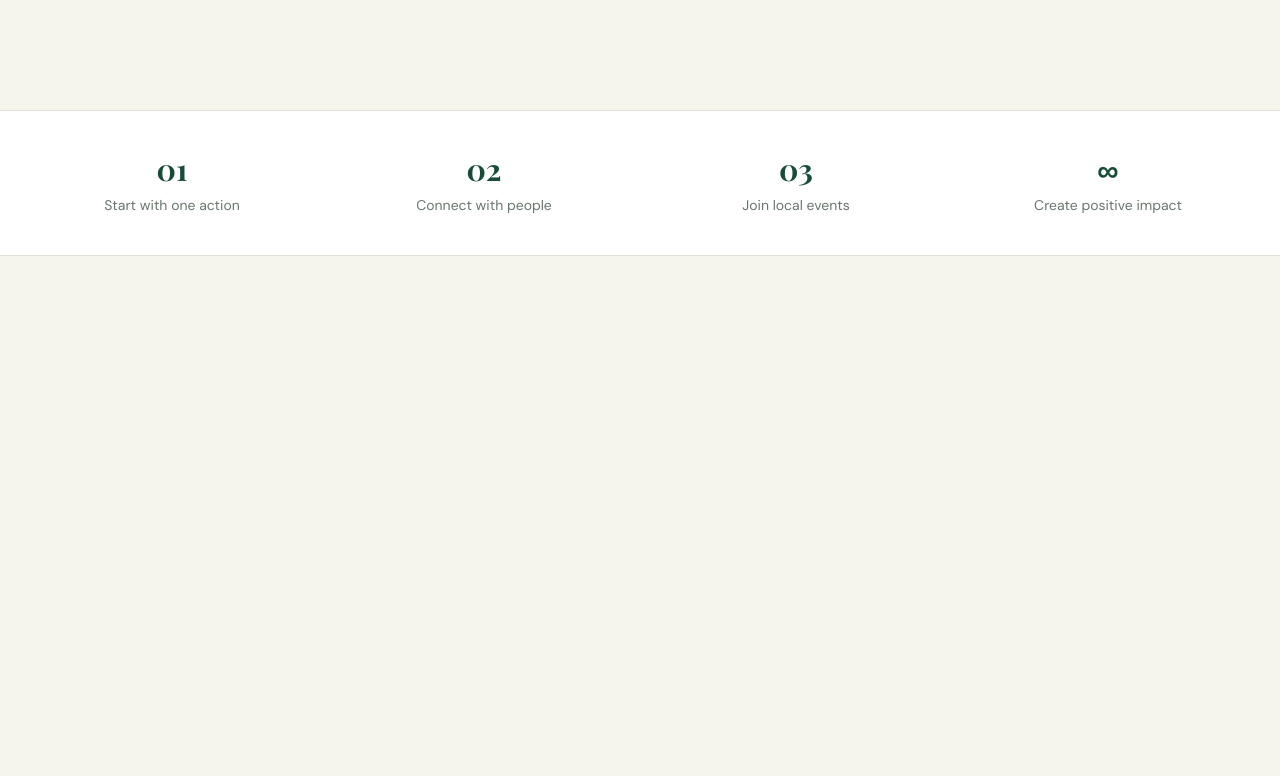
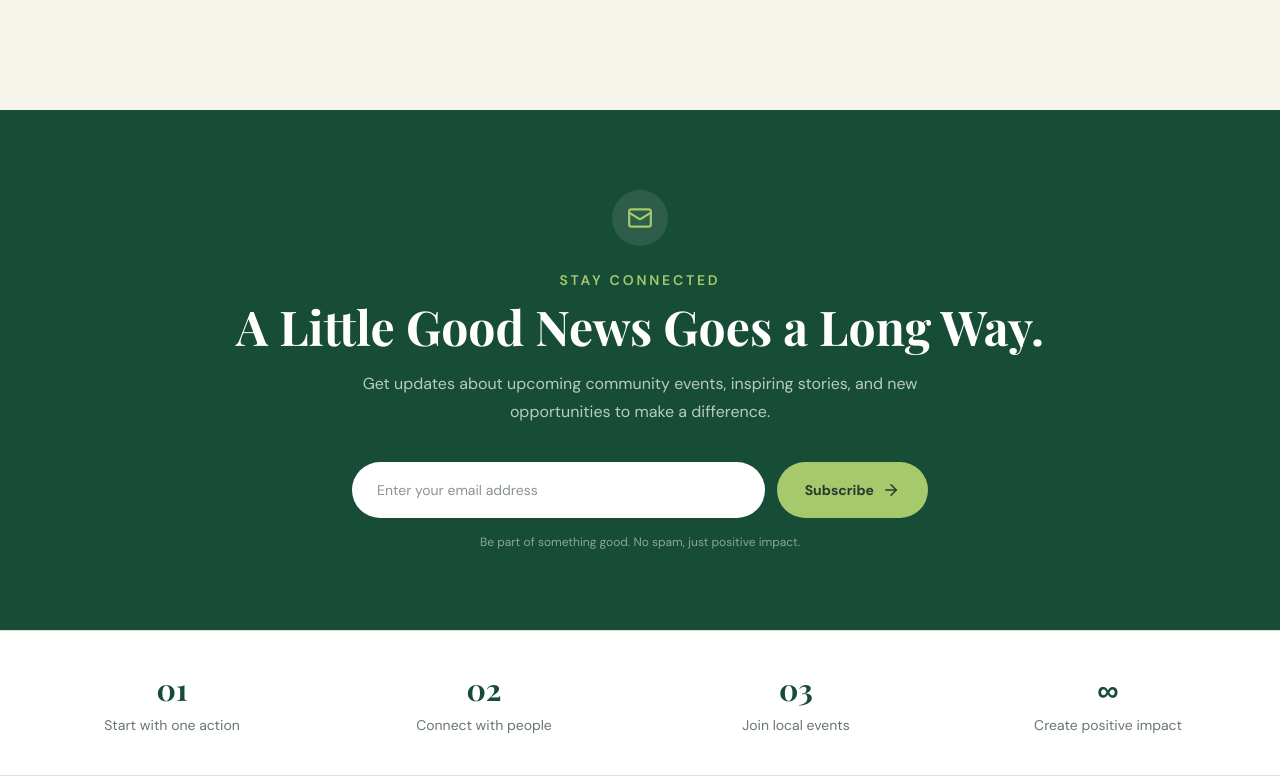
Before and after one commit to md-rakib-hasan1/kindora-client, a Next.js app: page / in a window 1280 px wide. Shown: the part 3739-4515 px from the top of the page. Before the commit the page ends 3995 px from the top, so only its background shows below. Built offline with nearby package versions, Linux system fonts and the light colour scheme; a web font is replaced by a local one.

Commit message:
feat: add homepage newsletter section

```diff
--- a/src/app/page.tsx
+++ b/src/app/page.tsx
@@ -1,6 +1,7 @@
 
 import CommunityGallery from "@/components/home/CommunityGallery";
 import FeaturesSection from "@/components/home/FeaturesSection";
+import NewsletterSection from "@/components/home/NewsletterSection";
 import UpcomingEvents from "@/components/home/UpcomingEvents";
 import Image from "next/image";
 import Link from "next/link";
@@ -101,6 +102,7 @@ const Home = () => {
       <FeaturesSection />
       <UpcomingEvents />
       <CommunityGallery />
+      <NewsletterSection />
 
       {/* Impact Statistics */}
       <section className="border-y border-[#DCE2D7] bg-white">
--- /dev/null
+++ b/src/components/home/NewsletterSection.tsx
@@ -0,0 +1,69 @@
+
+"use client";
+
+import { useState } from "react";
+import { ArrowRight, Mail, CheckCircle } from "lucide-react";
+
+const NewsletterSection = () => {
+  const [email, setEmail] = useState("");
+
+  const handleSubmit = (e: React.FormEvent<HTMLFormElement>) => {
+    e.preventDefault();
+
+    if (!email.trim()) return;
+
+    // UI only — no actual subscription
+    setEmail("");
+  };
+
+  return (
+    <section className="bg-[#174C37] px-5 py-20 lg:px-8">
+      <div className="mx-auto max-w-4xl text-center">
+        <div className="mx-auto mb-6 flex h-14 w-14 items-center justify-center rounded-full bg-white/10 text-[#A5C96B]">
+          <Mail size={26} />
+        </div>
+
+        <p className="mb-3 text-sm font-semibold uppercase tracking-[0.2em] text-[#A5C96B]">
+          Stay Connected
+        </p>
+
+        <h2 className="font-heading text-3xl font-bold text-white md:text-4xl lg:text-5xl">
+          A Little Good News Goes a Long Way.
+        </h2>
+
+        <p className="mx-auto mt-5 max-w-xl text-sm leading-7 text-white/70 md:text-base">
+          Get updates about upcoming community events, inspiring stories,
+          and new opportunities to make a difference.
+        </p>
+
+        <form
+          onSubmit={handleSubmit}
+          className="mx-auto mt-9 flex max-w-xl flex-col gap-3 sm:flex-row"
+        >
+          <input
+            type="email"
+            required
+            value={email}
+            onChange={(e) => setEmail(e.target.value)}
+            placeholder="Enter your email address"
+            className="min-h-14 flex-1 rounded-full border border-white/20 bg-white px-6 text-sm text-[#253B32] outline-none placeholder:text-[#89948C] focus:ring-2 focus:ring-[#A5C96B]"
+          />
+
+          <button
+            type="submit"
+            className="inline-flex min-h-14 items-center justify-center gap-2 rounded-full bg-[#A5C96B] px-7 text-sm font-bold text-[#253B32] transition-colors hover:bg-[#B9D98B]"
+          >
+            Subscribe
+            <ArrowRight size={18} />
+          </button>
+        </form>
+
+        <p className="mt-4 text-xs text-white/50">
+          Be part of something good. No spam, just positive impact.
+        </p>
+      </div>
+    </section>
+  );
+};
+
+export default NewsletterSection;
```
